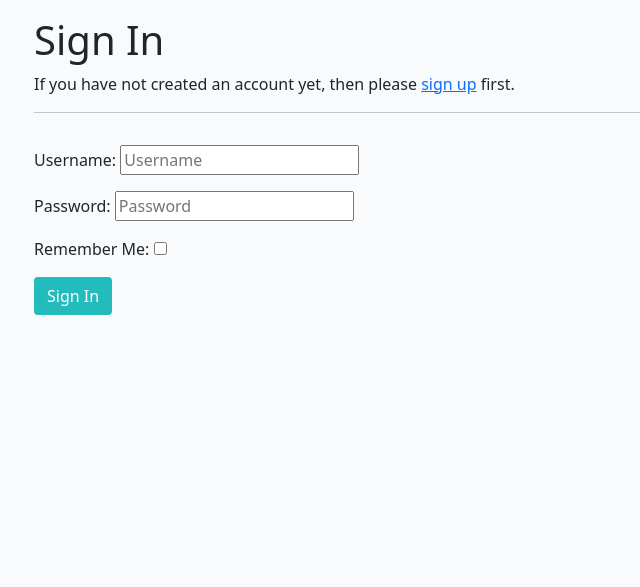
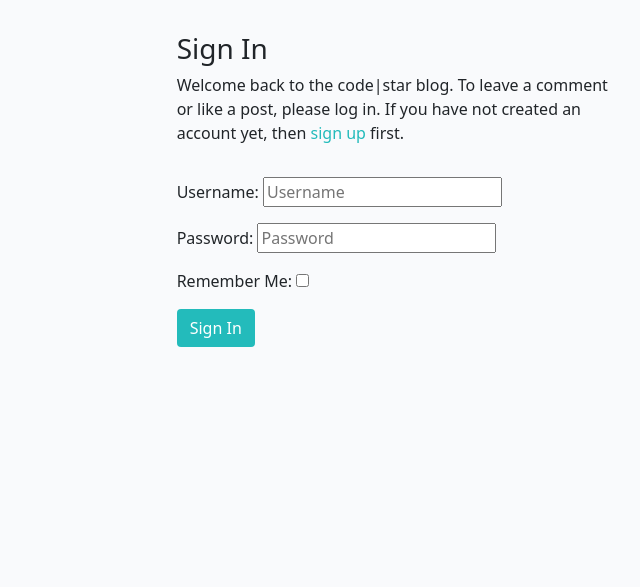
Before and after one commit to ShemmyYo/blog-django-project-2, a Django app: page /accounts/login/ in a window 1280 px wide. Shown: the part 60-647 px from the top of the page, without its empty margins (238-878 px from the left). Run offline with Django 3.2, Linux system fonts and the light colour scheme; some libraries are stand-ins or nearby versions.

Commit message:
bootstrap'ed login/logout/signup

```diff
--- a/templates/account/login.html
+++ b/templates/account/login.html
@@ -10,15 +10,16 @@
 <div class="container">
   <div class="row">
     <div class="col-md-8 mt-3 offset-md-2">
-            <h1>{% trans "Sign In" %}</h1>
-            <p>{% blocktrans %}If you have not created an account yet, then please
-                <a href="{{ signup_url }}">sign up</a> first.{% endblocktrans %}</p>
-            <hr>
+      <h3>{% trans "Sign In" %}</h3>
+
+      <p>{% blocktrans %}Welcome back to the code|star blog. To leave a comment or like a post, please log in. If you
+        have not created an account yet, then <a class="link" href="{{ signup_url }}">sign up</a>
+        first.{% endblocktrans %}</p>
     </div>
   </div>
   <div class="row">
     <div class="col-md-8 mt-3 offset-md-2">
-            <form class="login" method="POST" action="{% url 'account_login' %}"></form>
+      <form class="login" method="POST" action="{% url 'account_login' %}">
         {% csrf_token %}
         {{ form.as_p }}
         {% if redirect_field_value %}
@@ -29,5 +30,4 @@
     </div>
   </div>
 </div>
-
 {% endblock %}
--- a/templates/account/logout.html
+++ b/templates/account/logout.html
@@ -1,11 +1,11 @@
-{% extends "account/base.html" %}
+{% extends "base.html" %}
 
 {% load i18n %}
 
 {% block head_title %}{% trans "Sign Out" %}{% endblock %}
 
 {% block content %}
-<h1>{% trans "Sign Out" %}</h1>
+<h3>{% trans "Sign Out" %}</h3>
 
 <p>{% trans 'Are you sure you want to sign out?' %}</p>
 
@@ -14,7 +14,7 @@
   {% if redirect_field_value %}
   <input type="hidden" name="{{ redirect_field_name }}" value="{{ redirect_field_value }}"/>
   {% endif %}
-  <button type="submit">{% trans 'Sign Out' %}</button>
+  <button type="submit" class="btn btn-signup right">{% trans 'Sign Out' %}</button>
 </form>
 
 
--- a/templates/base.html
+++ b/templates/base.html
@@ -58,9 +58,17 @@
     </nav>
 
     <main class="flex-shrink-0 main-bg">
-        {% block content %}
-        <!-- Content Goes here -->
-        {% endblock content %}
+        <div class="container">
+            <div class="row">
+                <div class="col-md-8 mt-3 offset-md-2">
+
+                {% block content %}
+                <!-- Content Goes here -->
+                {% endblock content %}
+
+            </div>
+        </div>
+    </div>
     </main>
 
     <!-- Footer -->
```
Also changed, not shown: templates/account/signup.html (+11 -5 lines). Lines whose indentation alone changed are shown as unchanged.
